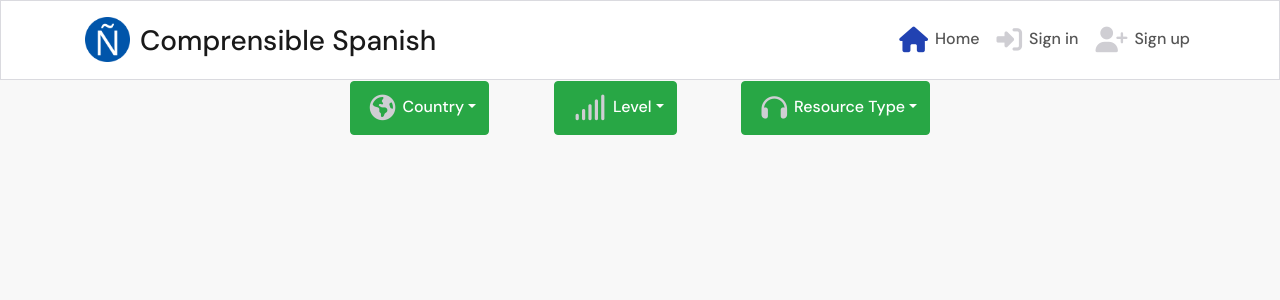
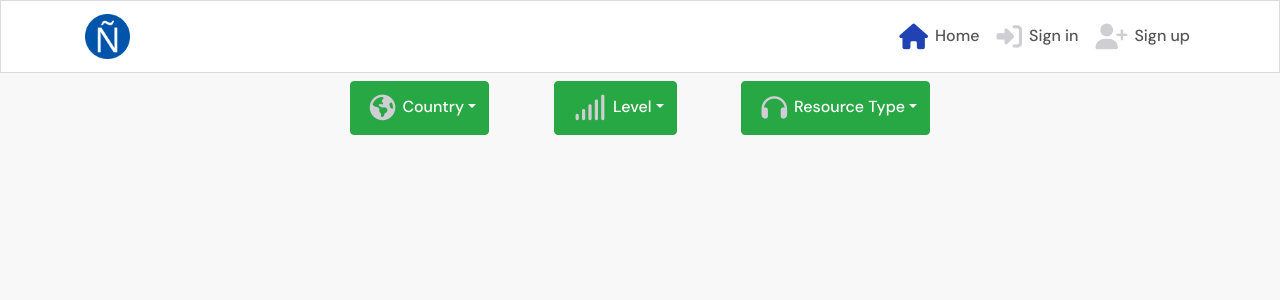
Before and after one commit to ogc1231/comprehensible-spanish-frontend, a React (Create React App) app: page / in a window 1280 px wide. Shown: the top 300 px of the page. Built offline with nearby package versions, Linux system fonts and the light colour scheme; no server answers.

Commit message:
Remove navbar title

```diff
--- a/src/components/NavBar.js
+++ b/src/components/NavBar.js
@@ -83,10 +83,7 @@ const NavBar = () => {
       <Container>
         <NavLink to="/">
           <Navbar.Brand>
-            <div className={styles.Name}>
-              <img src={logo} alt="logo" height="45" />
-              <h3 className={styles.NameTitle}>Comprensible Spanish</h3>
-            </div>
+            <img src={logo} alt="logo" height="45" />
           </Navbar.Brand>
         </NavLink>
         {currentUser && addResourceIcon}
--- a/src/styles/NavBar.module.css
+++ b/src/styles/NavBar.module.css
@@ -10,13 +10,3 @@
   .Active i {
     color: #2142b2;
   }
-
-  .Name {
-    display: flex;
-    justify-content: center;
-    align-items: center;
-  }
-
-  .NameTitle {
-    padding: 10px 0 0 10px;
-  }
```
